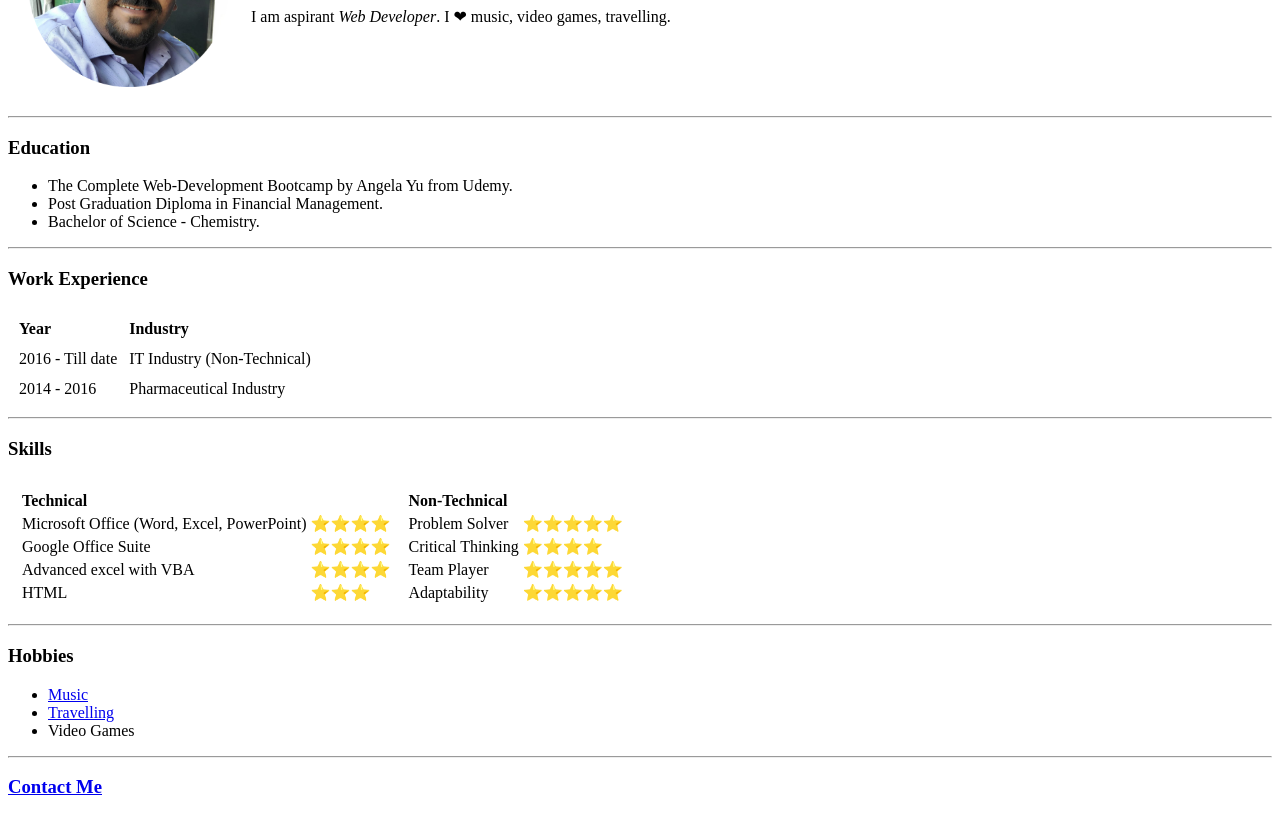
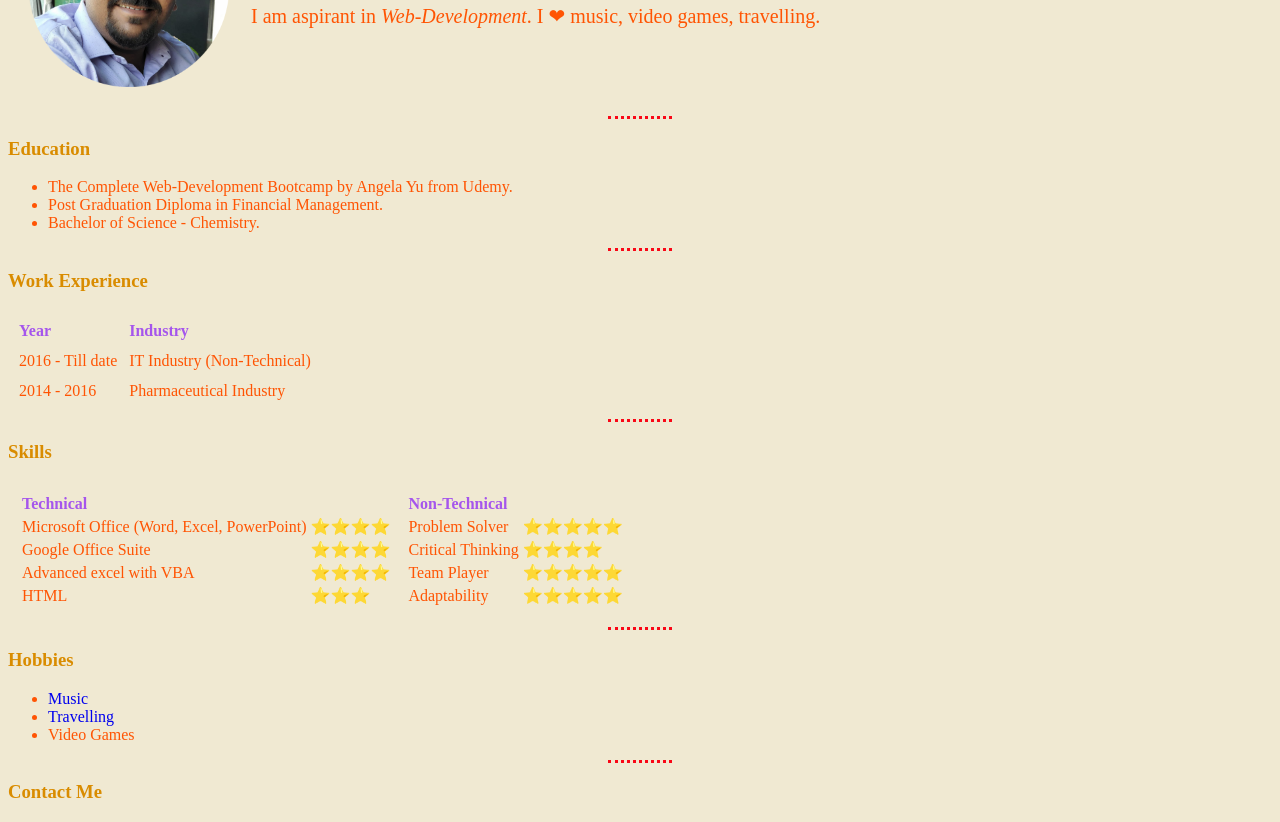
Before and after one commit to TusharP-7/cv, a plain HTML site: page index.html in a window 1280 px wide. Shown: the part 160-982 px from the top of the page. Drawn offline with Linux system fonts and the light colour scheme.

Commit message:
Add files via upload

```diff
--- /dev/null
+++ b/css/styles.css
@@ -0,0 +1,41 @@
+body{
+    background-color: #F0E9D2;
+}
+h1{
+    color: #D98C00;
+}
+
+h3{
+    color: #D98C00;
+}
+
+h4{
+    color: #A555EC;
+}
+
+hr{
+    border-style: none;
+    border-top: dotted;
+    border-width: 3px;
+    width: 5%;
+    border-color: #F90716;
+
+}
+
+.intro{
+    color: #FF5403;
+    font-size: 20px;
+}
+
+/*  li stands for list item*/
+li{
+    color: #FF5403;
+}
+
+thead{
+    color: #A555EC;
+}
+
+tbody{
+    color: #FF5403;
+}
--- a/index.html
+++ b/index.html
@@ -3,6 +3,7 @@
   <head>
     <meta charset="utf-8">
     <title>Tushar Personal Site</title>
+    <link rel="stylesheet" href="css/styles.css">
   </head>
   <body>
     <table cellspacing="20">
@@ -12,7 +13,7 @@
         </td>
         <td>
           <h1>Tushar S. Parab</h1>
-          <p>I am aspirant <em>Web Developer</em>. I ❤ music, video games, travelling.</p>
+          <p class="intro">I am aspirant in <em>Web-Development</em>. I ❤ music, video games, travelling.</p>
         </td>
       </tr>
     </table>
@@ -104,12 +105,12 @@
     <hr>
     <h3>Hobbies</h3>
       <ul>
-        <li><a href="https://www.youtube.com/channel/UC-9-kyTW8ZkZNDHQJ6FgpwQ">Music</a></li>
-        <li><a href="https://www.google.com/travel/">Travelling</a></li>
+        <li><a href="https://www.youtube.com/channel/UC-9-kyTW8ZkZNDHQJ6FgpwQ" target="_blank" style="text-decoration: none;">Music</a></li>
+        <li><a href="https://www.google.com/travel/" target="_blank" style="text-decoration: none;">Travelling</a></li>
         <li>Video Games</li>
       </ul>
     <hr>
-    <a href="contactinfo.html"><h3>Contact Me</h3></a>
+    <a href="contactinfo.html" target="_blank" style="text-decoration: none;"><h3>Contact Me</h3></a>
 
 
   </body>
```
Also changed, not shown: contactinfo.html (+4 -3 lines).
